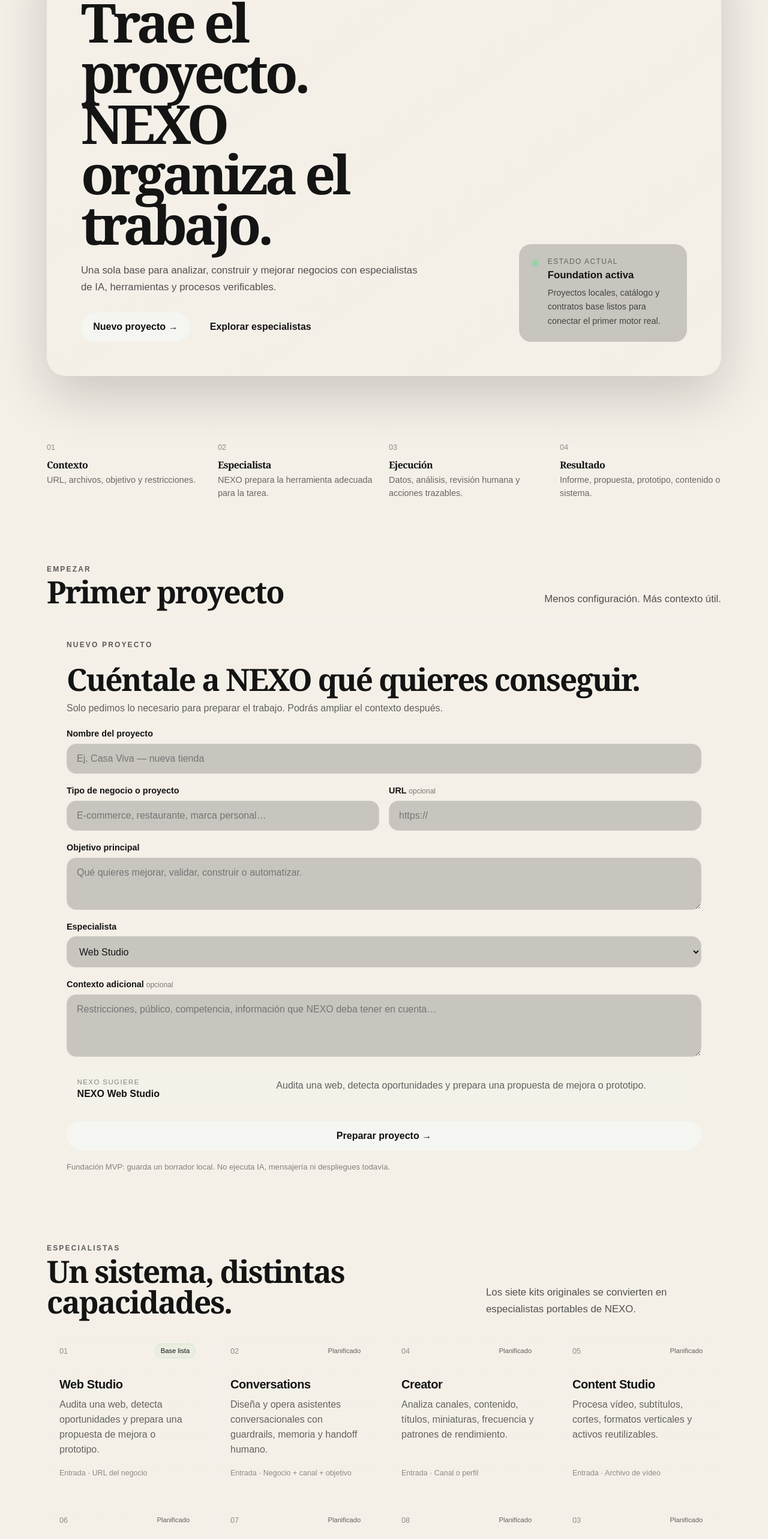
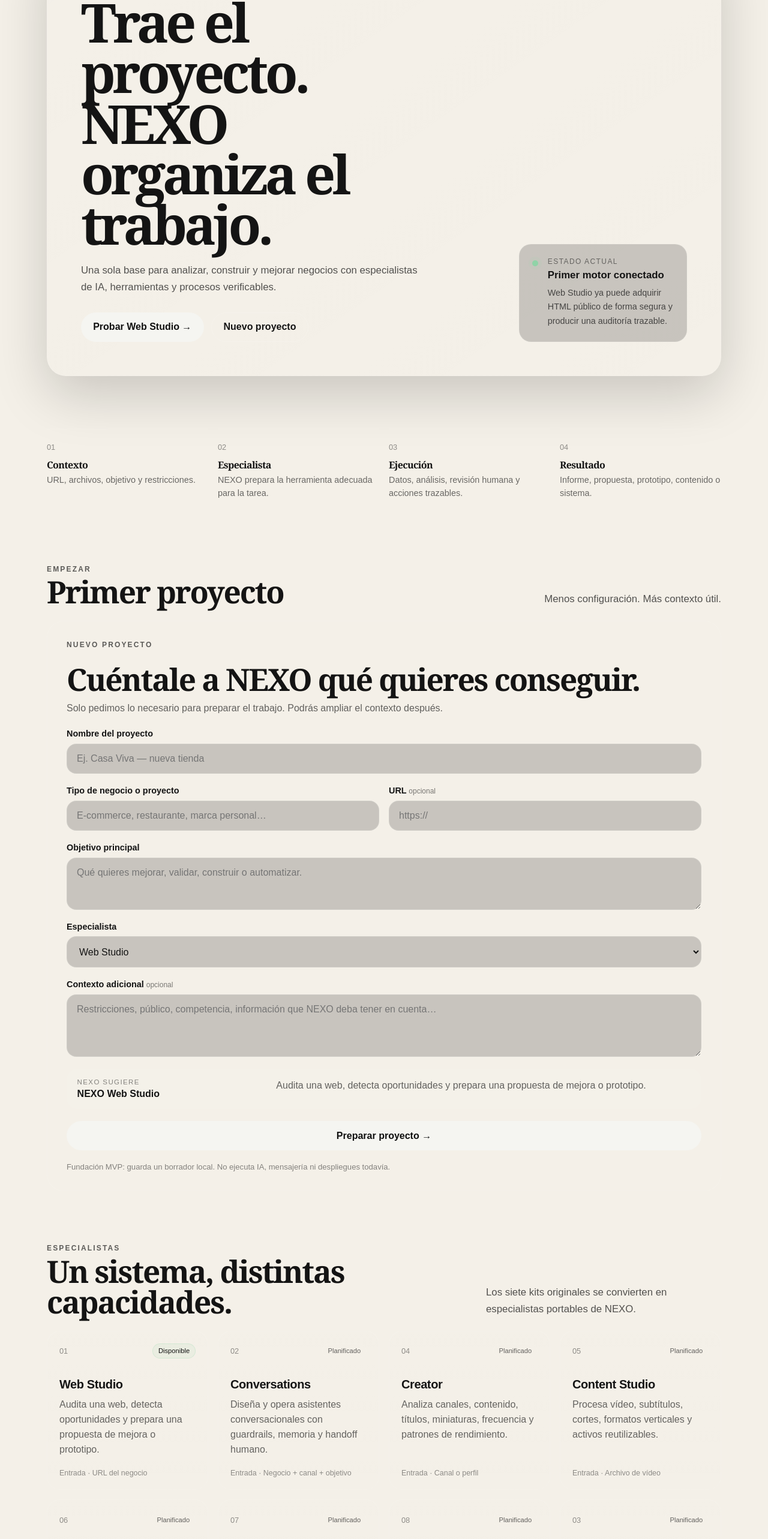
Before and after one commit to ernest196391/ernesto-rondon-nexo, a Next.js app: page /studio in a window 1280 px wide. Shown: the part 229-2795 px from the top of the page at 60% size. Built offline with nearby package versions, Linux system fonts and the light colour scheme.

Commit message:
feat(web-studio): connect Studio catalog to live audit

```diff
--- a/app/studio/page.tsx
+++ b/app/studio/page.tsx
@@ -28,16 +28,16 @@ export default function StudioPage() {
               Una sola base para analizar, construir y mejorar negocios con especialistas de IA, herramientas y procesos verificables.
             </p>
             <div className="studio-actions">
-              <a className="studio-button primary" href="#nuevo-proyecto">Nuevo proyecto →</a>
-              <a className="studio-button secondary" href="#especialistas">Explorar especialistas</a>
+              <Link className="studio-button primary" href="/studio/web">Probar Web Studio →</Link>
+              <a className="studio-button secondary" href="#nuevo-proyecto">Nuevo proyecto</a>
             </div>
           </div>
           <aside className="studio-status-card" aria-label="Estado de NEXO Studio">
             <div className="studio-status-dot" />
             <div>
               <span>Estado actual</span>
-              <strong>Foundation activa</strong>
-              <p>Proyectos locales, catálogo y contratos base listos para conectar el primer motor real.</p>
+              <strong>Primer motor conectado</strong>
+              <p>Web Studio ya puede adquirir HTML público de forma segura y producir una auditoría trazable.</p>
             </div>
           </aside>
         </div>
@@ -73,27 +73,35 @@ export default function StudioPage() {
           <p>Los siete kits originales se convierten en especialistas portables de NEXO.</p>
         </div>
         <div className="studio-catalog">
-          {specialists.map((item) => (
-            <article className="studio-specialist" key={item.id}>
+          {specialists.map((item) => {
+            const content = <>
               <div className="studio-specialist-top">
                 <span className="studio-index">{item.accent}</span>
-                <span className={`studio-chip ${item.status}`}>{item.status === "ready" ? "Base lista" : "Planificado"}</span>
+                <span className={`studio-chip ${item.status}`}>{item.status === "ready" ? "Disponible" : "Planificado"}</span>
               </div>
               <h3>{item.shortName}</h3>
               <p>{item.description}</p>
               <div className="studio-input-hint">Entrada · {item.inputHint}</div>
-            </article>
-          ))}
+            </>;
+
+            return item.id === "web-studio" ? (
+              <Link className="studio-specialist" key={item.id} href="/studio/web" style={{ textDecoration: "none", color: "inherit" }}>
+                {content}
+              </Link>
+            ) : (
+              <article className="studio-specialist" key={item.id}>{content}</article>
+            );
+          })}
         </div>
       </section>
 
       <section className="studio-next">
         <div>
-          <div className="studio-kicker">SIGUIENTE BLOQUE</div>
-          <h2>Web Studio será el primer motor real.</h2>
-          <p>URL → adquisición segura → diagnóstico → brief detectado → propuesta de mejora → prototipo.</p>
+          <div className="studio-kicker">MOTOR ACTIVO</div>
+          <h2>Web Studio ya realiza reconocimiento real.</h2>
+          <p>URL → adquisición segura → señales estructurales → exactamente cinco hallazgos → acciones recomendadas.</p>
         </div>
-        <Link className="studio-button secondary" href="/herramientas">Ver herramientas actuales</Link>
+        <Link className="studio-button secondary" href="/studio/web">Abrir Web Studio</Link>
       </section>
     </main>
   );
```
